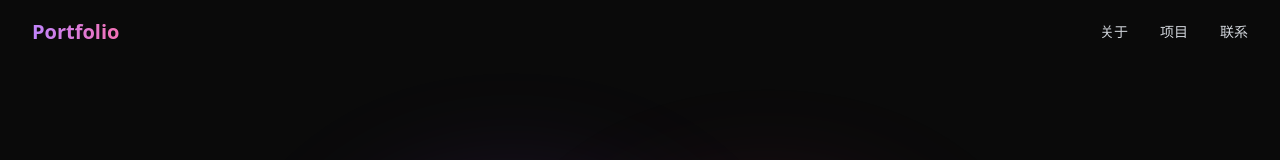
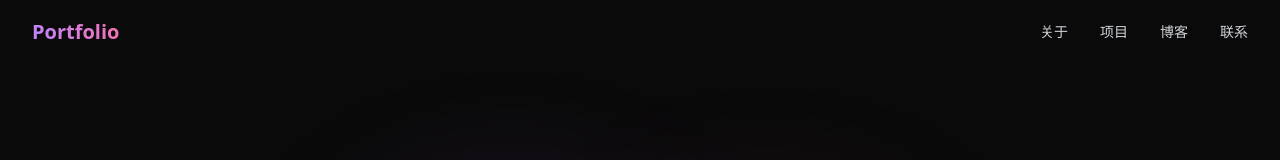
Before and after one commit to hxblue/my-website, a React (Vite) app: page / in a window 1280 px wide. Shown: the top 160 px of the page. Built offline with nearby package versions, Linux system fonts and the light colour scheme.

Commit message:
feat: update Header with blog navigation and React Router

```diff
--- a/src/components/Header.tsx
+++ b/src/components/Header.tsx
@@ -1,28 +1,39 @@
-import { useState, useEffect } from 'react'
-import { Menu, X } from 'lucide-react'
+import { useState, useEffect } from 'react';
+import { Link, useLocation } from 'react-router-dom';
+import { Menu, X } from 'lucide-react';
 
-/**
- * 导航头部组件
- * 包含 Logo 和导航链接，支持移动端菜单
- */
 const Header = () => {
-  const [isScrolled, setIsScrolled] = useState(false)
-  const [isMobileMenuOpen, setIsMobileMenuOpen] = useState(false)
+  const [isScrolled, setIsScrolled] = useState(false);
+  const [isMobileMenuOpen, setIsMobileMenuOpen] = useState(false);
+  const location = useLocation();
 
-  // 监听滚动事件，控制导航栏样式
   useEffect(() => {
     const handleScroll = () => {
-      setIsScrolled(window.scrollY > 50)
-    }
-    window.addEventListener('scroll', handleScroll)
-    return () => window.removeEventListener('scroll', handleScroll)
-  }, [])
+      setIsScrolled(window.scrollY > 50);
+    };
+    window.addEventListener('scroll', handleScroll);
+    return () => window.removeEventListener('scroll', handleScroll);
+  }, []);
+
+  // 判断是否在首页
+  const isHomePage = location.pathname === '/';
 
   const navLinks = [
-    { name: '关于', href: '#about' },
-    { name: '项目', href: '#projects' },
-    { name: '联系', href: '#contact' },
-  ]
+    { name: '关于', href: '/#about', isAnchor: true },
+    { name: '项目', href: '/#projects', isAnchor: true },
+    { name: '博客', href: '/blog', isAnchor: false },
+    { name: '联系', href: '/#contact', isAnchor: true },
+  ];
+
+  const handleNavClick = (href: string, isAnchor: boolean) => {
+    setIsMobileMenuOpen(false);
+
+    if (isAnchor && isHomePage) {
+      // 在首页锚点跳转
+      const element = document.querySelector(href.replace('/', ''));
+      element?.scrollIntoView({ behavior: 'smooth' });
+    }
+  };
 
   return (
     <header
@@ -33,20 +44,24 @@ const Header = () => {
       <div className="max-w-7xl mx-auto px-4 sm:px-6 lg:px-8">
         <div className="flex items-center justify-between h-16">
           {/* Logo */}
-          <a href="#" className="text-xl font-bold bg-gradient-to-r from-purple-400 to-pink-400 bg-clip-text text-transparent">
+          <Link
+            to="/"
+            className="text-xl font-bold bg-gradient-to-r from-purple-400 to-pink-400 bg-clip-text text-transparent"
+          >
             Portfolio
-          </a>
+          </Link>
 
           {/* Desktop Navigation */}
           <nav className="hidden md:flex items-center space-x-8">
             {navLinks.map((link) => (
-              <a
+              <Link
                 key={link.name}
-                href={link.href}
+                to={link.href}
+                onClick={() => handleNavClick(link.href, link.isAnchor)}
                 className="text-gray-300 hover:text-white transition-colors duration-200 text-sm font-medium"
               >
                 {link.name}
-              </a>
+              </Link>
             ))}
           </nav>
 
@@ -65,21 +80,21 @@ const Header = () => {
           <div className="md:hidden py-4 border-t border-white/10">
             <nav className="flex flex-col space-y-4">
               {navLinks.map((link) => (
-                <a
+                <Link
                   key={link.name}
-                  href={link.href}
+                  to={link.href}
                   className="text-gray-300 hover:text-white transition-colors duration-200 text-sm font-medium"
-                  onClick={() => setIsMobileMenuOpen(false)}
+                  onClick={() => handleNavClick(link.href, link.isAnchor)}
                 >
                   {link.name}
-                </a>
+                </Link>
               ))}
             </nav>
           </div>
         )}
       </div>
     </header>
-  )
-}
+  );
+};
 
-export default Header
+export default Header;
```
